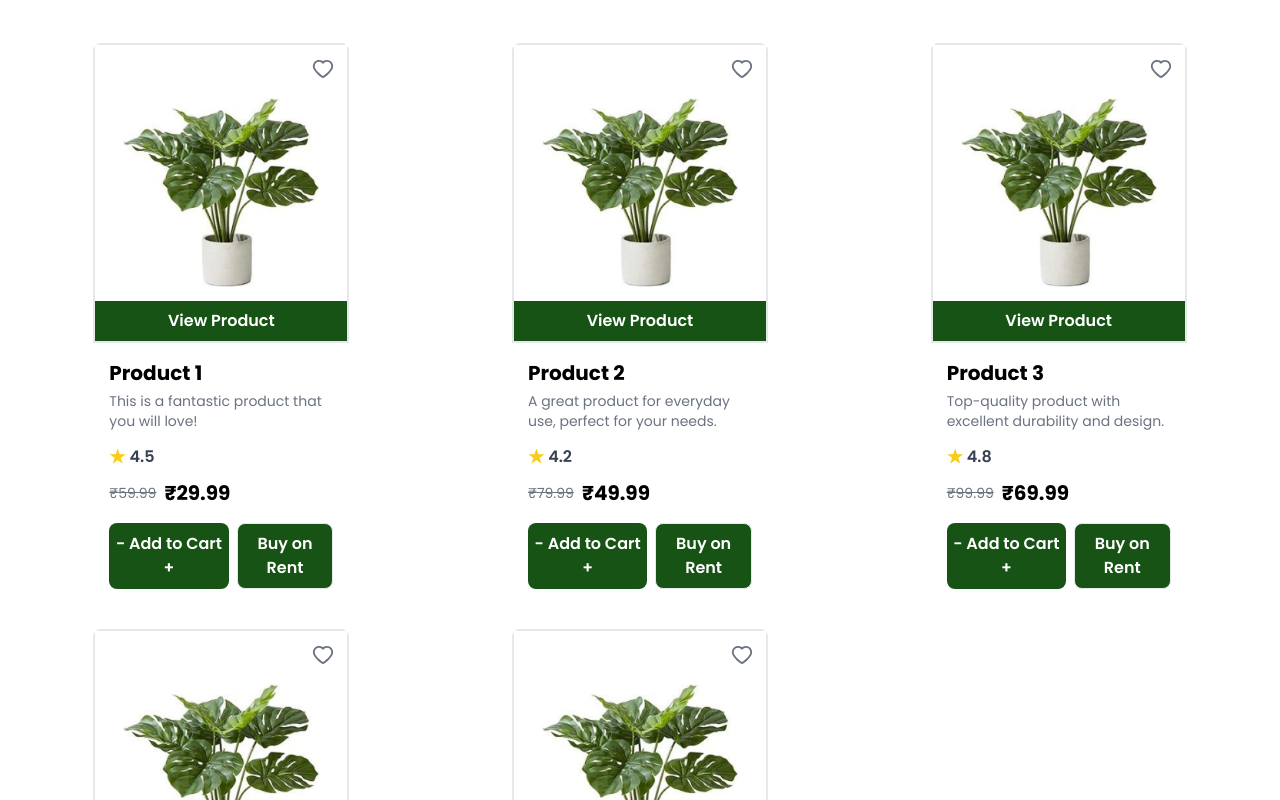
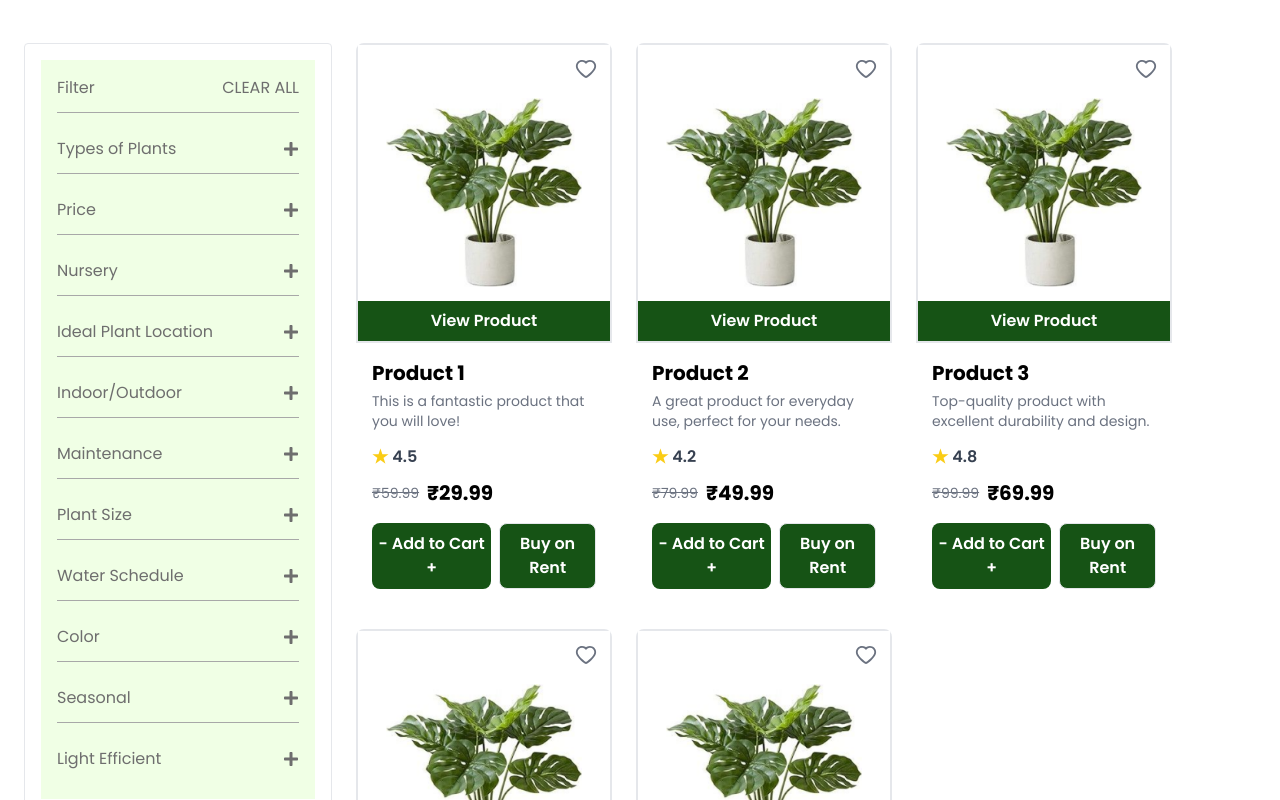
Before and after one commit to YOmprakash/Easesmith-Assignment, a React (Vite) app: page / in a window 1280 px wide. Shown: the part 420-1220 px from the top of the page. Built offline with nearby package versions, Linux system fonts and the light colour scheme.

Commit message:
filter section added

```diff
--- /dev/null
+++ b/src/components/FilterSection.jsx
@@ -0,0 +1,119 @@
+
+import { FaPlus, FaMinus } from "react-icons/fa"; // Importing icons from react-icons
+
+const FilterSection = () => {
+
+  // Toggle function for expanding/collapsing each category
+
+  return (
+    <div className="w-full max-w-md text-[16px] space-y-6 p-4 font-normal text-[#6E6E6E] bg-[#F0FFE5]
+  ">
+      {/* Filter and Clear All Buttons */}
+      <div className="flex justify-between pb-3 mb-4 border-[#A8A8A8] border-b">
+        <span className="">Filter</span>
+        <button className="uppercase">Clear All</button>
+      </div>
+
+      {/* Types of Plants */}
+      <div className="pb-3  mb-2 border-b border-[#A8A8A8]">
+        <div className="flex items-center justify-between cursor-pointer" >
+          <h3 className="">Types of Plants</h3>
+           <FaPlus color="#6E6E6E"/>
+        </div>
+
+      </div>
+
+      {/* Price */}
+      <div className="pb-3 mb-2 border-b border-[#A8A8A8]">
+        <div className="flex items-center justify-between cursor-pointer" onClick={() => toggleExpand("price")}>
+          <h3 >Price</h3>
+         <FaPlus />
+        </div>
+
+      </div>
+
+      {/* Nursery */}
+      <div className="pb-3 mb-2 border-b border-[#A8A8A8]">
+        <div className="flex items-center justify-between cursor-pointer" onClick={() => toggleExpand("nursery")}>
+          <h3 >Nursery</h3>
+          <FaPlus />
+        </div>
+
+      </div>
+
+      {/* Ideal Plant Location */}
+      <div className="pb-3 mb-2 border-b border-[#A8A8A8]">
+        <div className="flex items-center justify-between cursor-pointer" onClick={() => toggleExpand("location")}>
+          <h3 >Ideal Plant Location</h3>
+          <FaPlus />
+        </div>
+
+      </div>
+
+      {/* Indoor/Outdoor */}
+      <div className="pb-3 mb-2 border-b border-[#A8A8A8]">
+        <div className="flex items-center justify-between cursor-pointer" onClick={() => toggleExpand("indoorOutdoor")}>
+          <h3>Indoor/Outdoor</h3>
+        <FaPlus />
+        </div>
+
+      </div>
+
+      {/* Maintenance */}
+      <div className="pb-3 mb-2 border-b border-[#A8A8A8]">
+        <div className="flex items-center justify-between cursor-pointer" onClick={() => toggleExpand("maintenance")}>
+          <h3 >Maintenance</h3>
+           <FaPlus />
+        </div>
+
+      </div>
+
+      {/* Plant Size */}
+      <div className="pb-3 mb-2 border-b border-[#A8A8A8]">
+        <div className="flex items-center justify-between cursor-pointer" onClick={() => toggleExpand("size")}>
+          <h3 >Plant Size</h3>
+          <FaPlus />
+        </div>
+
+      </div>
+
+      {/* Water Schedule */}
+      <div className="pb-3 mb-2 border-b border-[#A8A8A8]">
+        <div className="flex items-center justify-between cursor-pointer" onClick={() => toggleExpand("water")}>
+          <h3 >Water Schedule</h3>
+           <FaPlus />
+        </div>
+
+      </div>
+
+      {/* Color */}
+      <div className="pb-3 mb-2 border-b border-[#A8A8A8]">
+        <div className="flex items-center justify-between cursor-pointer" onClick={() => toggleExpand("color")}>
+          <h3 >Color</h3>
+          <FaPlus />
+        </div>
+
+      </div>
+
+      {/* Seasonal */}
+      <div className="pb-3 mb-2 border-b border-[#A8A8A8]">
+        <div className="flex items-center justify-between cursor-pointer" onClick={() => toggleExpand("seasonal")}>
+          <h3 >Seasonal</h3>
+           <FaPlus />
+        </div>
+
+      </div>
+
+      {/* Light Efficient */}
+      <div className="pb-3 mb-2">
+        <div className="flex items-center justify-between cursor-pointer" onClick={() => toggleExpand("light")}>
+          <h3 >Light Efficient</h3>
+           <FaPlus />
+        </div>
+
+      </div>
+    </div>
+  );
+};
+
+export default FilterSection;
--- a/src/pages/ProductListingPage.jsx
+++ b/src/pages/ProductListingPage.jsx
@@ -3,34 +3,38 @@ import ProductCard from "../components/ProductCard";
 import mockProducts from "../data";
 import img91 from "../assets/image91.png";
 import { FiSearch } from "react-icons/fi";
-
+import FilterSection from '../components/FilterSection';
 const ProductListingPage = () => {
   return (
-    <div className="container mx-auto p-6 ">
+    <div className="container p-6 mx-auto ">
       {/* Search Bar Section */}
       <div className="flex items-center justify-center max-w-[500px] mx-auto mb-10 border-b-2">
         <FiSearch color="#838383" className="text-3xl " />
         <input
           type="text"
           placeholder="Search Plant"
-          className="w-full max-w-lg p-3   focus:outline-none"
+          className="w-full max-w-lg p-3 focus:outline-none"
         />
         <img src={img91} alt="Logo" className="w-10 ml-4" />
       </div>
 
       {/* Category Buttons */}
-      <div className="flex justify-start space-x-4 mb-8">
-        <button className="bg-[#165315]
-] text-white px-6 py-2 ">
+      <div className="flex justify-start mb-8 space-x-4">
+        <button
+          className="bg-[#165315]
+] text-white px-6 py-2 "
+        >
           Plants
         </button>
-        <button className="  text-black border px-6 py-2  hover:bg-blue-600">
+        <button className="px-6 py-2 text-black border hover:bg-blue-600">
           Pots
         </button>
       </div>
 
-      <p className="text-[#838383]
- text-left font-normal  leading-relaxed">
+      <p
+        className="text-[#838383]
+ text-left font-normal  leading-relaxed"
+      >
         Lorem ipsum dolor sit amet. Aut ipsam illum et nostrum quidem aut
         necessitatibus enim ut internos accusantium a numquam autem ab rerum
         omnis. Non molestiae ratione et laborum doloribus aut molestiae
@@ -41,14 +45,19 @@ const ProductListingPage = () => {
 
       {/* Slider Section Placeholder */}
       <div className="mb-10">
-        <p className="text-center text-lg text-gray-500 italic">*slider*</p>
+        <p className="text-lg italic text-center text-gray-500">*slider*</p>
       </div>
 
+      <div className="flex flex-col gap-6 md:flex-row">
+      <aside className="w-full p-4 bg-white border border-gray-200 rounded md:w-1/4">
+          <FilterSection />
+        </aside>
       {/* Product Grid */}
-      <div className="grid grid-cols-1 sm:grid-cols-2 md:grid-cols-3 gap-6">
+      <div className="grid grid-cols-1 gap-6 sm:grid-cols-2 md:grid-cols-3">
         {mockProducts.map((product) => (
           <ProductCard key={product.id} product={product} />
         ))}
+      </div>
       </div>
     </div>
   );
```
